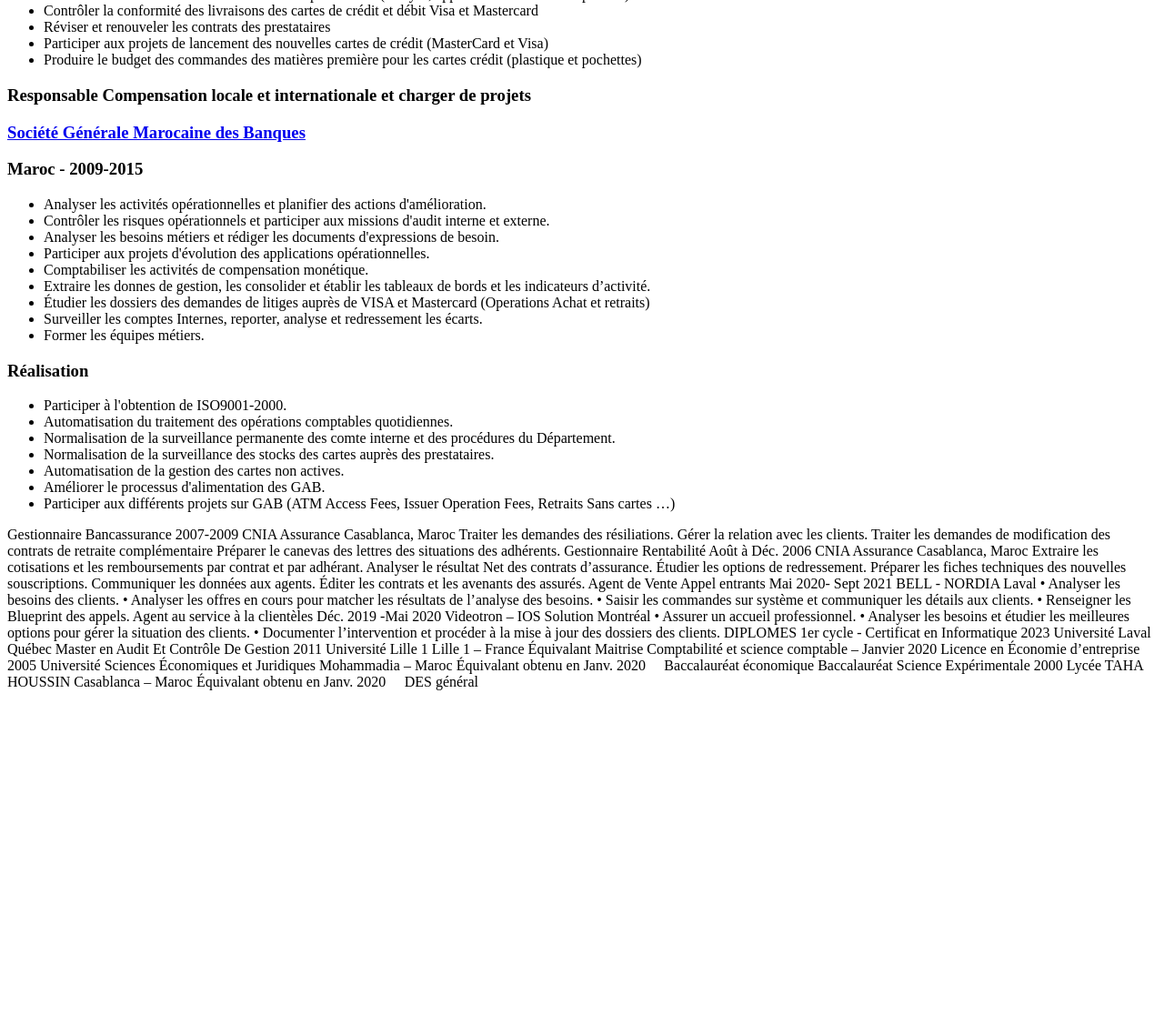
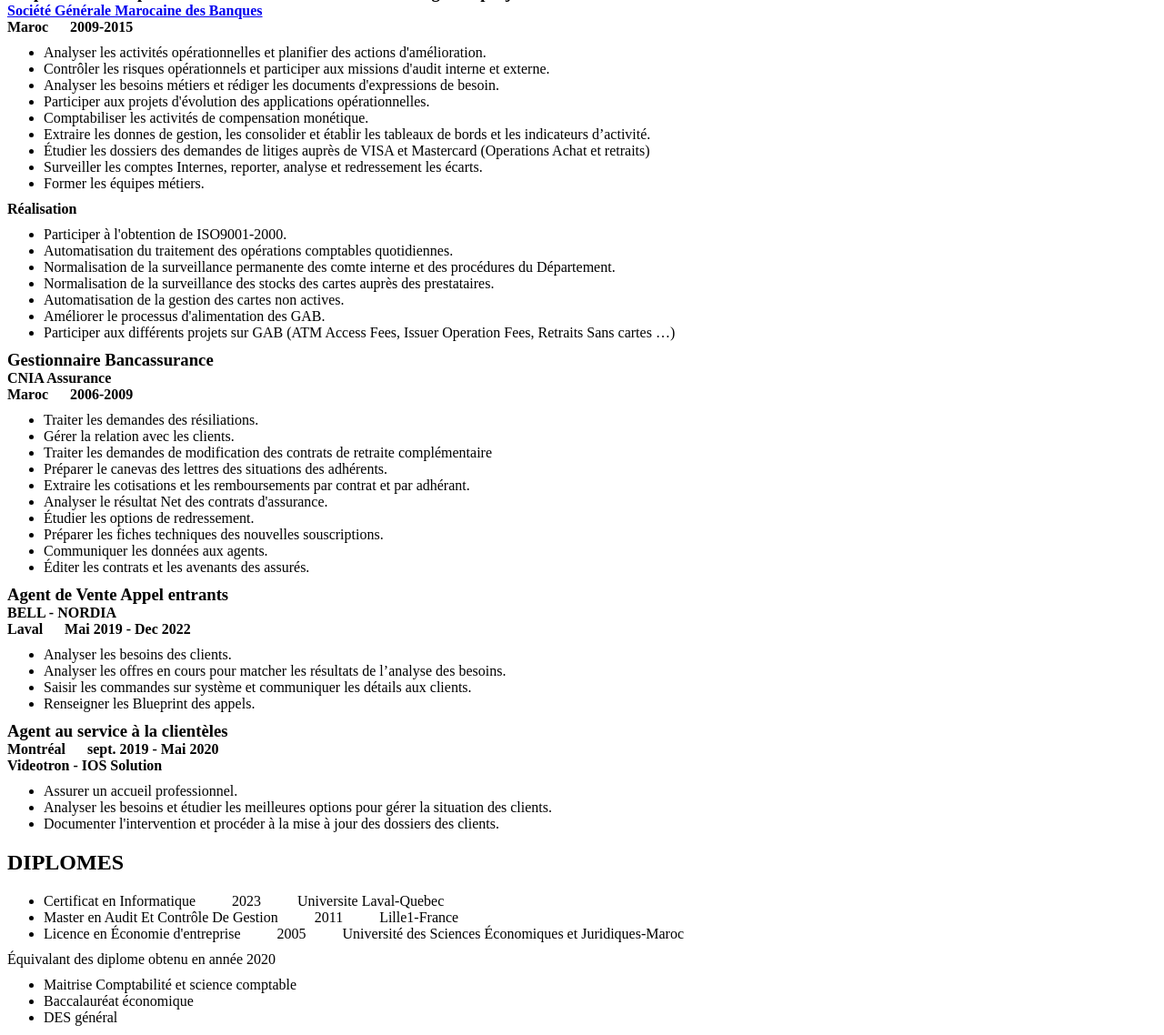
Before and after one commit to rarza/CV_Rachid_Rzaiq, a plain HTML site: page index.html in a window 1280 px wide. Shown: the part 724-1862 px from the top of the page at 91% size. Before the commit the page ends 1491 px from the top, so only its background shows below. Drawn offline with Linux system fonts and the light colour scheme.

Commit message:
Add files via upload

```diff
--- a/index.html
+++ b/index.html
@@ -3,16 +3,17 @@
 <head>
     <meta charset="UTF-8">
     <meta name="viewport" content="width=device-width, initial-scale=1.0">
+    <link rel="stylesheet" href="./style.css">
     <title>CV - Rachid Rzaiq</title>
 </head>
 <body>
 
-<h2>Rachid RZAIQ</h2>
-<h3>Tel : 438-923-5164</h3>
-<h3>rachidrzaiq@gmail.com</h3>
-<h3>Laval, QC</h3>
+<h2 id="infosG">Rachid RZAIQ</h2>
+<h3 id="infosG">Tel : 438-923-5164</h3>
+<h3 id="infosG">rachidrzaiq@gmail.com</h3>
+<h3 id="infosG">Laval, QC</h3>
 
-<h1>PROFIL :</h1>
+<h2>PROFIL :</h1>
 <ul>
     <li>Master en Audit et Contrôle de Gestion</li>
     <li>Certificat en informatique</li>
@@ -27,9 +28,9 @@
 
 <h2>EXPÉRIENCES PERTINENTE POUR LE POSTE :</h2>
 
-<h3>Responsable Émission Monétique et charger de projets</h3>
-<h3><a href="https://www.sgmaroc.com/">Société Générale Marocaine des Banques</a></h3>
-<h3>Maroc  -  2015-2019</h3>
+<h3 id="titre">Responsable Émission Monétique et charger de projets</h3>
+<h4><a href="https://www.sgmaroc.com/">Société Générale Marocaine des Banques</a></h4>
+<h4>Maroc &emsp; 2015-2019</h4>
 
 <ul>
     <li>Analyser les processus opérationnels métiers et proposer les plans d'amélioration</li>
@@ -45,9 +46,9 @@
     <li>Produire le budget des commandes des matières première pour les cartes crédit (plastique et pochettes)</li>
 </ul>
 
-<h3>Responsable Compensation locale et internationale et charger de projets</h3>
-<h3><a href="https://www.sgmaroc.com/">Société Générale Marocaine des Banques</a></h3>
-<h3>Maroc  -  2009-2015</h3>
+<h3 id="titre">Responsable Compensation locale et internationale et charger de projets</h3>
+<h4><a href="https://www.sgmaroc.com/">Société Générale Marocaine des Banques</a></h4>
+<h4>Maroc &emsp; 2009-2015</h4>
 
 <ul>
     <li>Analyser les activités opérationnelles et planifier des actions d'amélioration.</li>
@@ -61,7 +62,7 @@
     <li>Former les équipes métiers.</li>
 </ul>
 
-<h3>Réalisation</h3>
+<h4 id="titre">Réalisation</h4>
 <ul>
     <li>Participer à l'obtention de ISO9001-2000.</li>
     <li>Automatisation du traitement des opérations comptables quotidiennes.</li>
@@ -72,56 +73,54 @@
     <li>Participer aux différents projets sur GAB (ATM Access Fees, Issuer Operation Fees, Retraits Sans cartes …)</li>
 </ul>
 
-Gestionnaire Bancassurance							2007-2009
-CNIA Assurance								Casablanca, Maroc
-Traiter les demandes des résiliations.
-Gérer la relation avec les clients.
-Traiter les demandes de modification des contrats de retraite complémentaire
-Préparer le canevas des lettres des situations des adhérents.
+<h3 id="titre">Gestionnaire Bancassurance</h3>
+<h4>CNIA Assurance</h4>
+<h4>Maroc &emsp; 2006-2009</h4>
+<ul>
+    <li>Traiter les demandes des résiliations.</li>
+    <li>Gérer la relation avec les clients.</li>
+    <li>Traiter les demandes de modification des contrats de retraite complémentaire</li>
+    <li>Préparer le canevas des lettres des situations des adhérents.</li>
+    <li>Extraire les cotisations et les remboursements par contrat et par adhérant.</li>
+    <li>Analyser le résultat Net des contrats d'assurance.</li>
+    <li>Étudier les options de redressement.</li>
+    <li>Préparer les fiches techniques des nouvelles souscriptions.</li>
+    <li>Communiquer les données aux agents. </li>
+    <li>Éditer les contrats et les avenants des assurés.</li>
+</ul>
 
-Gestionnaire Rentabilité 							Août à Déc. 2006
-CNIA Assurance								Casablanca, Maroc
-Extraire les cotisations et les remboursements par contrat et par adhérant.
-Analyser le résultat Net des contrats d’assurance.
-Étudier les options de redressement.
-Préparer les fiches techniques des nouvelles souscriptions.
-Communiquer les données aux agents.
-Éditer les contrats et les avenants des assurés.
+<h3 id="titre">Agent de Vente Appel entrants</h3>
+<h4 >BELL - NORDIA</h4>
+<h4>Laval &emsp; Mai 2019 - Dec 2022</h4>
+<ul>
+    <li>Analyser les besoins des clients.</li>
+    <li>Analyser les offres en cours pour matcher les résultats de l’analyse des besoins.</li>
+    <li>Saisir les commandes sur système et communiquer les détails aux clients.</li>
+    <li>Renseigner les Blueprint des appels.</li>
+</ul>
 
-Agent de Vente Appel entrants							Mai 2020- Sept 2021
-BELL - NORDIA 									Laval
-•	Analyser les besoins des clients.
-•	Analyser les offres en cours pour matcher les résultats de l’analyse des besoins.
-•	Saisir les commandes sur système et communiquer les détails aux clients.
-•	Renseigner les Blueprint des appels.
+<h3>Agent au service à la clientèles</h3>
+<h4>Montréal &emsp; sept. 2019 - Mai 2020</h4>
+<h4>Videotron - IOS Solution</h4>
+<ul>
+    <li>Assurer un accueil professionnel.</li>
+    <li>Analyser les besoins et étudier les meilleures options pour gérer la situation des clients.</li>
+    <li>Documenter l'intervention et procéder à la mise à jour des dossiers des clients.</li>
+</ul>
 
-Agent au service à la clientèles							Déc. 2019 -Mai 2020
-Videotron – IOS Solution			          				Montréal
-•	Assurer un accueil professionnel.
-•	Analyser les besoins et étudier les meilleures options pour gérer la situation des clients.
-•	Documenter l’intervention et procéder à la mise à jour des dossiers des clients.
+<h2>DIPLOMES</h2>
 
-
-DIPLOMES
-
-1er cycle - Certificat en Informatique							2023
-Université Laval									Québec
-
-Master en Audit Et Contrôle De Gestion						2011
-Université Lille 1								Lille 1 – France
-	Équivalant Maitrise Comptabilité et science comptable – Janvier 2020
-
-Licence en Économie d’entreprise						2005
-Université Sciences Économiques et Juridiques								Mohammadia – Maroc
-	Équivalant obtenu en Janv. 2020  Baccalauréat économique
-
-Baccalauréat Science Expérimentale						2000
-Lycée TAHA HOUSSIN								Casablanca – Maroc
-	Équivalant obtenu en Janv. 2020  DES général
-
-
-
-
+<ul>
+    <li>Certificat en Informatique &emsp;&emsp;  2023 &emsp;&emsp; Universite Laval-Quebec</li>
+    <li>Master en Audit Et Contrôle De Gestion &emsp;&emsp; 2011  &emsp;&emsp; Lille1-France</li>
+    <li>Licence en Économie d'entreprise &emsp;&emsp; 2005  &emsp;&emsp; Université des Sciences Économiques et Juridiques-Maroc</li>
+</ul>
+<p>Équivalant des diplome obtenu en année 2020</p>
+    <ul>
+        <li>Maitrise Comptabilité et science comptable</li>
+        <li>Baccalauréat économique</li>
+        <li>DES général</li>
+    </ul>
 
 </body>
 </html>
--- /dev/null
+++ b/style.css
@@ -0,0 +1,24 @@
+*{
+    padding-top: 0px;
+    padding-bottom: 0px;
+    margin-top: 0px;
+    margin-bottom: 0px;
+}
+
+h2{
+    margin-top: 20px;
+    margin-bottom: 20px;
+}
+
+#titre{
+    margin-top: 10px;
+}
+
+ul{
+    margin-top: 10px;
+    margin-bottom: 10px;
+}
+
+#infoG{
+    color: aqua;
+}
```
